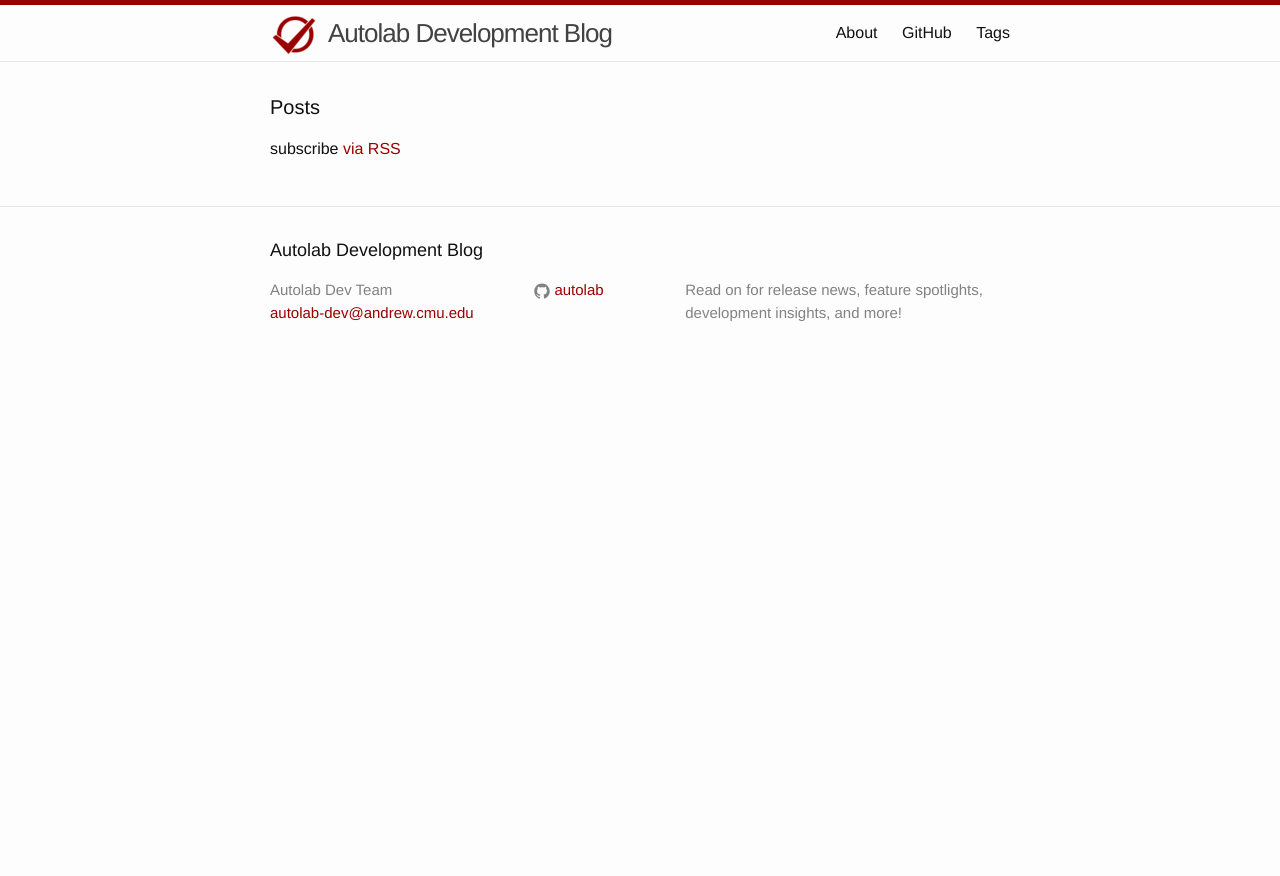
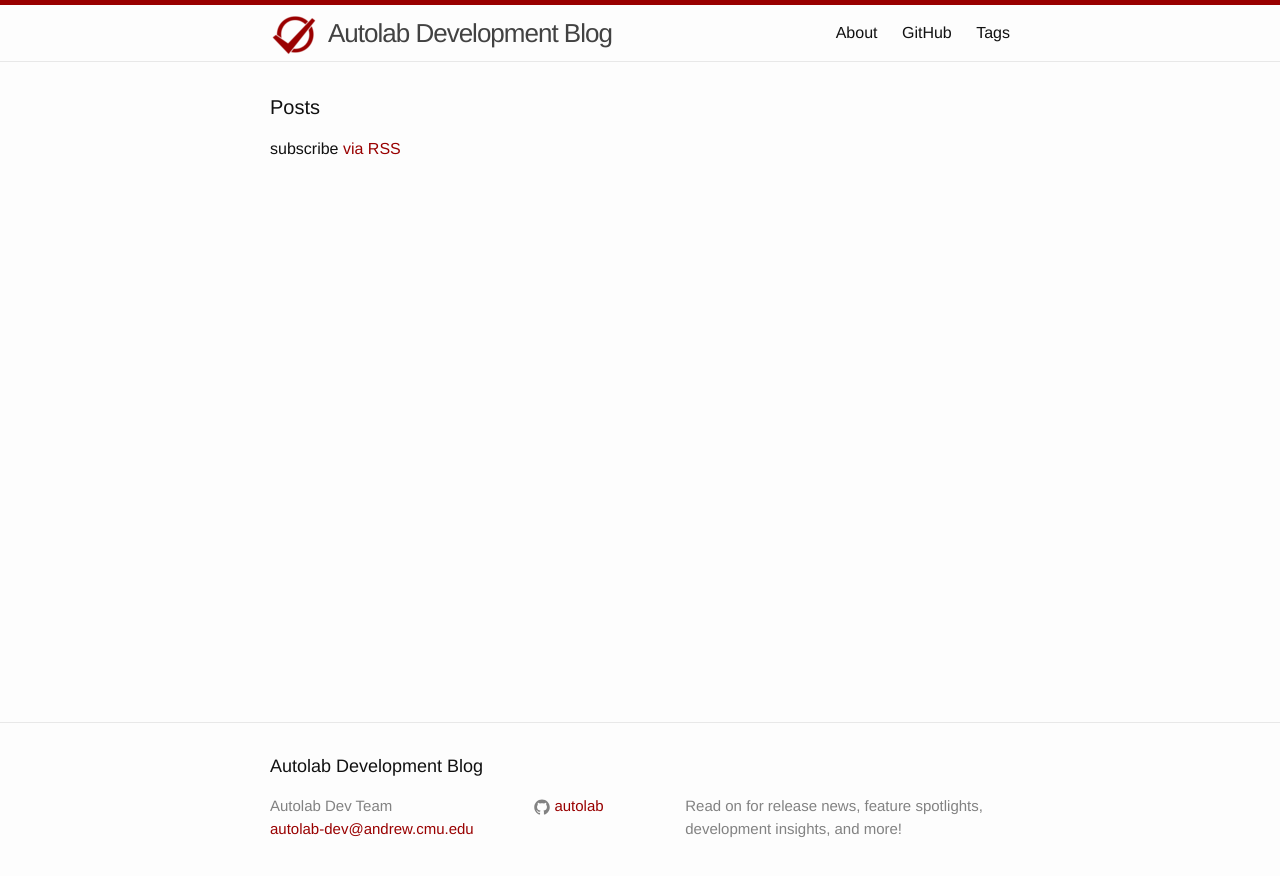
Before and after one commit to autolab/autolab.github.io, a Jekyll site: the page built from index.html, in a window 1280 px wide. Shown: the top 876 px of the page. Built offline with Jekyll 4.4.1, drawn with Linux system fonts in a browser that asks for light colours; Markdown is read by kramdown in place of the engine named in the settings.

Commit message:
Sticky footer

```diff
--- a/_sass/_base.scss
+++ b/_sass/_base.scss
@@ -21,6 +21,11 @@ body {
     color: $text-color;
     background-color: $background-color;
     -webkit-text-size-adjust: 100%;
+
+    // sticky footer
+    display: flex;
+    min-height: 100vh;
+    flex-direction: column;
 }
 
 
--- a/_sass/_layout.scss
+++ b/_sass/_layout.scss
@@ -167,6 +167,9 @@
  */
 .page-content {
     padding: $spacing-unit 0;
+
+    // sticky footer
+    flex: 1;
 }
 
 .page-heading {
```
